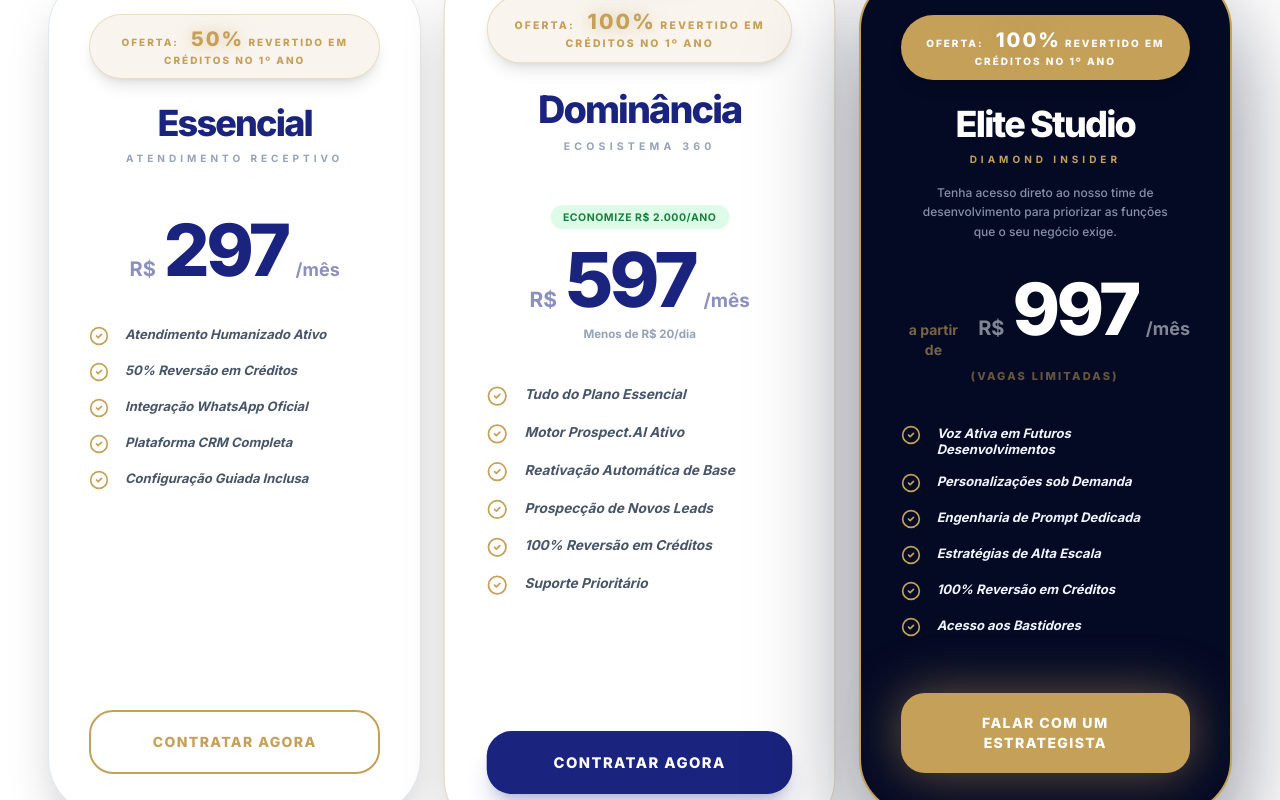
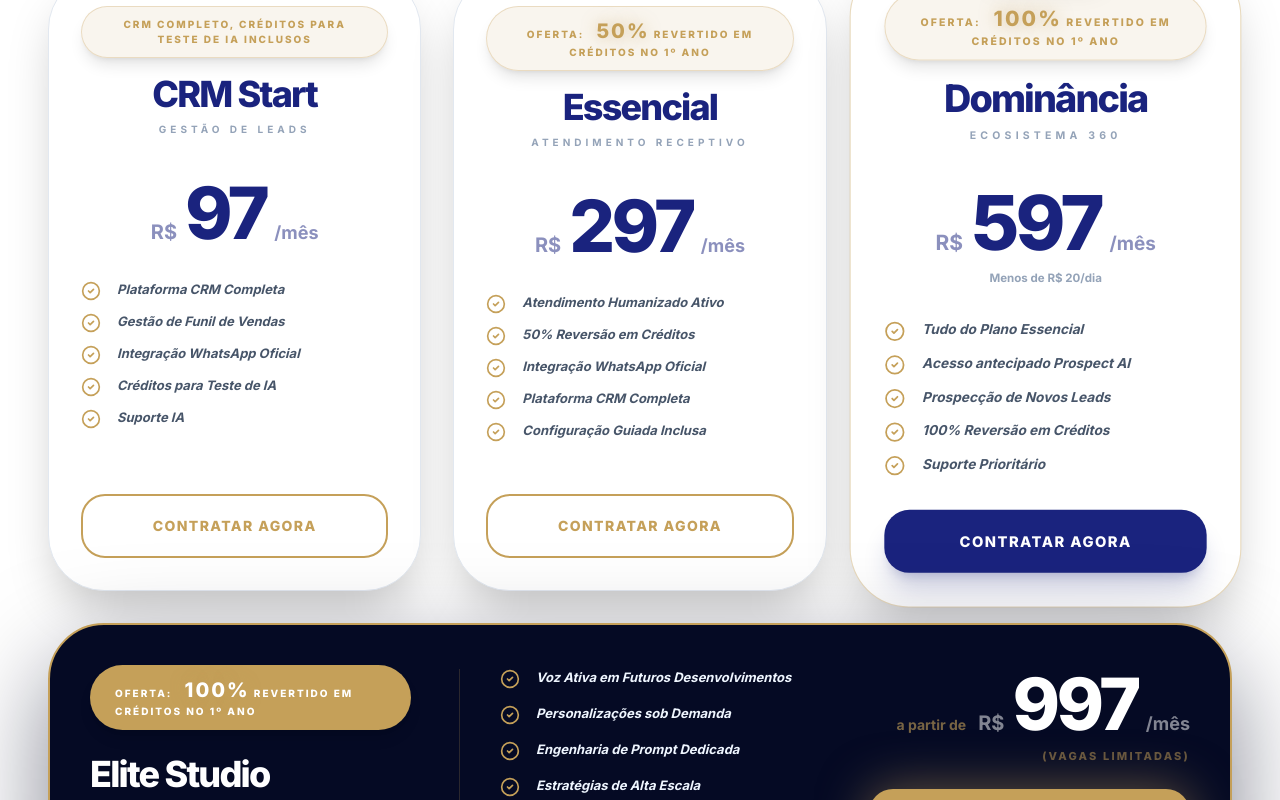
Before and after one commit to Ckistian-dev/digital-forme, a React (Vite) app: page / in a window 1280 px wide. Shown: the part 4580-5380 px from the top of the page. Built offline with nearby package versions, Linux system fonts and the light colour scheme.

Commit message:
Atualização 17 DigitalForMe

```diff
--- a/App.jsx
+++ b/App.jsx
@@ -760,7 +760,7 @@ const CrmDashboardPreview = () => {
   );
 };
 
-const PlanCard = ({ title, price, features, variant = 'standard', subtitle = "", percent = "", description = "", ctaText = "Teste Grátis", popular = false, savings = "", dailyCost = "", paymentLink }) => {
+const PlanCard = ({ title, price, features, variant = 'standard', subtitle = "", percent = "", offerText = "", description = "", ctaText = "Teste Grátis", popular = false, savings = "", dailyCost = "", paymentLink }) => {
   const isElite = variant === 'elite';
   const isHighlighted = variant === 'highlighted';
   const whatsappNumber = import.meta.env.VITE_WHATSAPP_NUMBER || "5500000000000";
@@ -772,23 +772,87 @@ const PlanCard = ({ title, price, features, variant = 'standard', subtitle = "",
     elite: "bg-[#050A24] border-2 border-[#C5A059] shadow-[0_40px_100px_rgba(5,10,36,0.5)] text-white"
   };
 
+  if (isElite) {
+    return (
+      <div className={`p-6 md:p-10 rounded-[32px] md:rounded-[56px] flex flex-col lg:flex-row h-full transition-all duration-700 border text-center lg:text-left items-center lg:items-center relative gap-8 lg:gap-12 ${cardStyles[variant]}`}>
+        {popular && (
+          <div className="absolute -top-5 left-1/2 -translate-x-1/2 bg-[#1A237E] text-[#C5A059] px-6 py-2 rounded-full text-[10px] font-black uppercase tracking-[0.3em] shadow-xl border border-[#C5A059]/40 z-20">
+            Popular
+          </div>
+        )}
+
+        <div className="flex-1">
+          <div className={`inline-block px-6 py-2.5 rounded-full text-[10px] font-black uppercase tracking-[0.2em] mb-6 border shadow-lg ${isElite ? 'bg-[#C5A059] text-white border-[#C5A059]/60' : 'bg-[#C5A059]/10 text-[#C5A059] border-[#C5A059]/30'}`}>
+            OFERTA: <span className={`text-xl ${isElite ? 'text-white' : 'text-[#C5A059]'} gold-text-glow ml-2`}>{percent}</span> REVERTIDO EM CRÉDITOS NO 1º ANO
+          </div>
+          <h3 className={`text-3xl md:text-4xl font-black mb-2 tracking-tighter leading-none`}>{title}</h3>
+          <p className={`text-[10px] font-bold uppercase tracking-[0.4em] mb-4 ${isElite ? 'text-[#C5A059]' : 'text-slate-400'}`}>{subtitle}</p>
+          {description && <p className={`text-xs font-medium leading-relaxed px-4 lg:px-0 ${isElite ? 'text-blue-100/60' : 'text-slate-500'}`}>{description}</p>}
+        </div>
+
+        <div className="flex-1 lg:border-l lg:border-[#C5A059]/20 lg:pl-10 w-full">
+          <ul className="space-y-4 w-full text-left">
+            {features.map((feature, i) => (
+              <li key={i} className="flex items-start gap-4 text-[13px] font-bold italic leading-tight">
+                <CheckCircle2 className={`w-5 h-5 flex-shrink-0 ${isElite ? 'text-[#C5A059]' : 'text-[#C5A059]'}`} />
+                <span className={isElite ? 'text-blue-50' : 'text-slate-600'}>{feature}</span>
+              </li>
+            ))}
+          </ul>
+        </div>
+
+        <div className="flex-1 flex flex-col items-center lg:items-end gap-6">
+          <div className="flex flex-col items-center lg:items-end">
+            {savings && (
+              <div className="bg-green-100 text-green-700 px-3 py-1 rounded-full text-[10px] font-bold uppercase tracking-wider mb-3">
+                {savings}
+              </div>
+            )}
+            <div className="flex items-baseline gap-2">
+              {isElite && <span className="text-sm font-bold opacity-60 mr-1 text-[#C5A059]">a partir de</span>}
+              <span className="text-xl font-bold opacity-50">R$</span>
+              <span className="text-4xl md:text-7xl font-black tracking-tighter">{price}</span>
+              <span className="text-lg font-bold opacity-50">/mês</span>
+            </div>
+            {isElite && <p className="text-[11px] font-black uppercase tracking-[0.2em] mt-2 text-[#C5A059] animate-pulse">(Vagas Limitadas)</p>}
+            {dailyCost && <p className="text-[11px] font-bold text-slate-400 mt-2">{dailyCost}</p>}
+          </div>
+
+          <Button
+            variant={isElite ? 'glow' : (isHighlighted ? 'secondary' : 'outline')}
+            className="w-full lg:w-auto lg:px-12"
+            href={whatsappUrl}
+            onClick={(e) => {
+              e.preventDefault();
+              gtag_report_conversion(whatsappUrl);
+            }}
+          >
+            {ctaText}
+          </Button>
+        </div>
+      </div>
+    );
+  }
+
   return (
-    <div className={`p-6 md:p-10 rounded-[32px] md:rounded-[56px] flex flex-col h-full transition-all duration-700 border text-center items-center relative ${cardStyles[variant]}`}>
+    <div className={`p-6 md:p-8 rounded-[32px] md:rounded-[56px] flex flex-col h-full transition-all duration-700 border text-center items-center relative ${cardStyles[variant]}`}>
       {popular && (
         <div className="absolute -top-5 left-1/2 -translate-x-1/2 bg-[#1A237E] text-[#C5A059] px-6 py-2 rounded-full text-[10px] font-black uppercase tracking-[0.3em] shadow-xl border border-[#C5A059]/40 z-20">
           Popular
         </div>
       )}
-      <div className="mb-8">
-        <div className={`inline-block px-6 py-2.5 rounded-full text-[10px] font-black uppercase tracking-[0.2em] mb-6 border shadow-lg ${isElite ? 'bg-[#C5A059] text-white border-[#C5A059]/60' : 'bg-[#C5A059]/10 text-[#C5A059] border-[#C5A059]/30'}`}>
-          OFERTA: <span className={`text-xl ${isElite ? 'text-white' : 'text-[#C5A059]'} gold-text-glow ml-2`}>{percent}</span> REVERTIDO EM CRÉDITOS NO 1º ANO
+      <div className="mb-6">
+        <div className={`inline-block px-6 py-2.5 rounded-full text-[10px] font-black uppercase tracking-[0.2em] mb-4 border shadow-lg ${isElite ? 'bg-[#C5A059] text-white border-[#C5A059]/60' : 'bg-[#C5A059]/10 text-[#C5A059] border-[#C5A059]/30'}`}>
+          {offerText ? offerText : (
+            <>OFERTA: <span className={`text-xl ${isElite ? 'text-white' : 'text-[#C5A059]'} gold-text-glow ml-2`}>{percent}</span> REVERTIDO EM CRÉDITOS NO 1º ANO</>
+          )}
         </div>
         <h3 className={`text-3xl md:text-4xl font-black mb-2 tracking-tighter leading-none`}>{title}</h3>
         <p className={`text-[10px] font-bold uppercase tracking-[0.4em] mb-4 ${isElite ? 'text-[#C5A059]' : 'text-slate-400'}`}>{subtitle}</p>
         {description && <p className={`text-xs font-medium leading-relaxed px-4 ${isElite ? 'text-blue-100/60' : 'text-slate-500'}`}>{description}</p>}
       </div>
 
-      <div className="flex flex-col items-center mb-10">
+      <div className="flex flex-col items-center mb-8">
         {savings && (
            <div className="bg-green-100 text-green-700 px-3 py-1 rounded-full text-[10px] font-bold uppercase tracking-wider mb-3">
              {savings}
@@ -804,7 +868,7 @@ const PlanCard = ({ title, price, features, variant = 'standard', subtitle = "",
         {dailyCost && <p className="text-[11px] font-bold text-slate-400 mt-2">{dailyCost}</p>}
       </div>
 
-      <ul className="space-y-4 mb-14 flex-grow w-full text-left">
+      <ul className="space-y-3 mb-8 flex-grow w-full text-left">
         {features.map((feature, i) => (
           <li key={i} className="flex items-start gap-4 text-[13px] font-bold italic leading-tight">
             <CheckCircle2 className={`w-5 h-5 flex-shrink-0 ${isElite ? 'text-[#C5A059]' : 'text-[#C5A059]'}`} />
@@ -1267,8 +1331,24 @@ export default function App() {
           </div>
         </FadeIn>
 
-        <div className="grid lg:grid-cols-3 gap-8 max-w-[1280px] mx-auto px-6 mb-8 md:mb-16 items-stretch">
-          <FadeIn delay={100} className="h-full">
+        <div className="grid grid-cols-1 md:grid-cols-2 lg:grid-cols-3 gap-8 max-w-[1400px] mx-auto px-4 md:px-6 mb-8 md:mb-16 items-stretch">
+          <FadeIn delay={0} className="h-full">
+          <PlanCard
+            title="CRM Start"
+            subtitle="Gestão de Leads"
+            price="97"
+            offerText="CRM COMPLETO, CRÉDITOS PARA TESTE DE IA INCLUSOS"
+            ctaText="Contratar Agora"
+            features={[
+              "Plataforma CRM Completa",
+              "Gestão de Funil de Vendas",
+              "Integração WhatsApp Oficial",
+              "Créditos para Teste de IA",
+              "Suporte IA"
+            ]}
+          />
+          </FadeIn>
+          <FadeIn delay={150} className="h-full">
           <PlanCard
             title="Essencial"
             subtitle="Atendimento Receptivo"
@@ -1293,21 +1373,19 @@ export default function App() {
             variant="highlighted"
             popular={true}
             percent="100%"
-            savings="Economize R$ 2.000/ano"
             dailyCost="Menos de R$ 20/dia"
             ctaText="Contratar Agora"
             paymentLink={import.meta.env.VITE_ASAAS_DOMINANCE_URL}
             features={[
               "Tudo do Plano Essencial",
-              "Motor Prospect.AI Ativo",
-              "Reativação Automática de Base",
+              "Acesso antecipado Prospect AI",
               "Prospecção de Novos Leads",
               "100% Reversão em Créditos",
               "Suporte Prioritário"
             ]}
           />
           </FadeIn>
-          <FadeIn delay={500} className="h-full">
+          <FadeIn delay={500} className="h-full lg:col-span-3">
           <PlanCard
             title="Elite Studio"
             subtitle="Diamond Insider"
```
